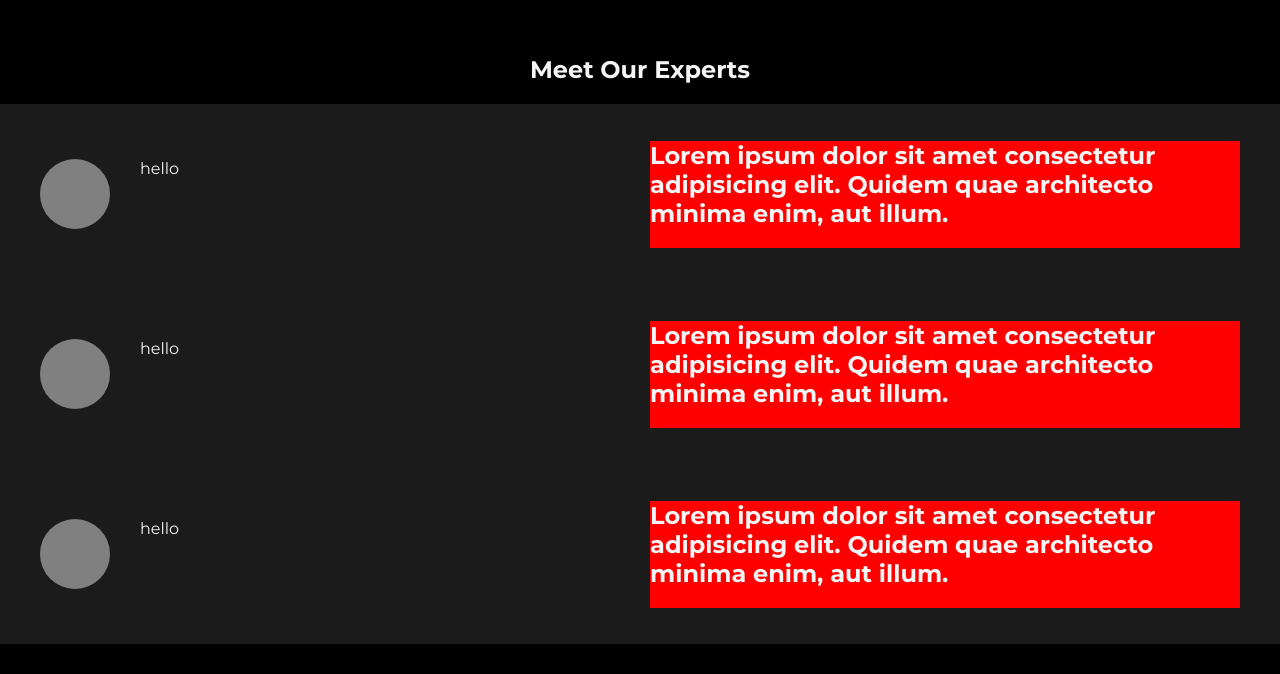
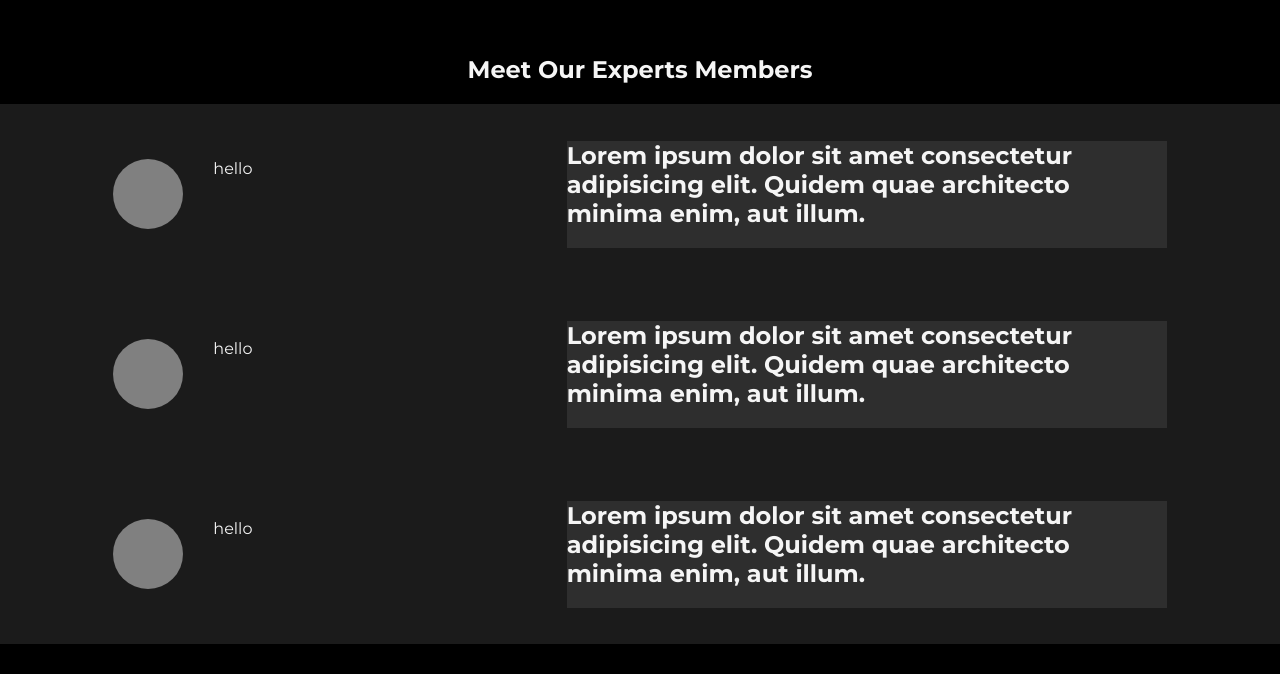
Before and after one commit to aditipatil0315/erp_landing_pg, a React (Vite) app: page / in a window 1280 px wide. Shown: the part 2135-2809 px from the top of the page. Built offline with nearby package versions, Linux system fonts and the light colour scheme.

Commit message:
ai page intro section add

```diff
--- a/src/Ai_page/Ai_page.css
+++ b/src/Ai_page/Ai_page.css
@@ -271,10 +271,13 @@
   }
 
   .profile {
-    width: 50%;
+    width: 30%;
     display: flex;
     gap: 30px;
 
+  }
+
+  .intro {
 
   }
 
@@ -290,5 +293,5 @@
 
   .about {
     width: 50%;
-    background-color: red;
+    background-color: #2E2E2E;
   }
--- a/src/Ai_page/Ai_page.jsx
+++ b/src/Ai_page/Ai_page.jsx
@@ -144,7 +144,7 @@ impact use cases that drive innovation and efficiency.</p>
 
 
     <div className="our_team_section">
-      <h2>Meet Our Experts</h2>
+      <h2>Meet Our Experts Members</h2>
       <div className="member">
         <div className="profile">
           <div className="img_person">
@@ -218,6 +218,7 @@ impact use cases that drive innovation and efficiency.</p>
 
 
 
+
     </div>
   );
 };
```
